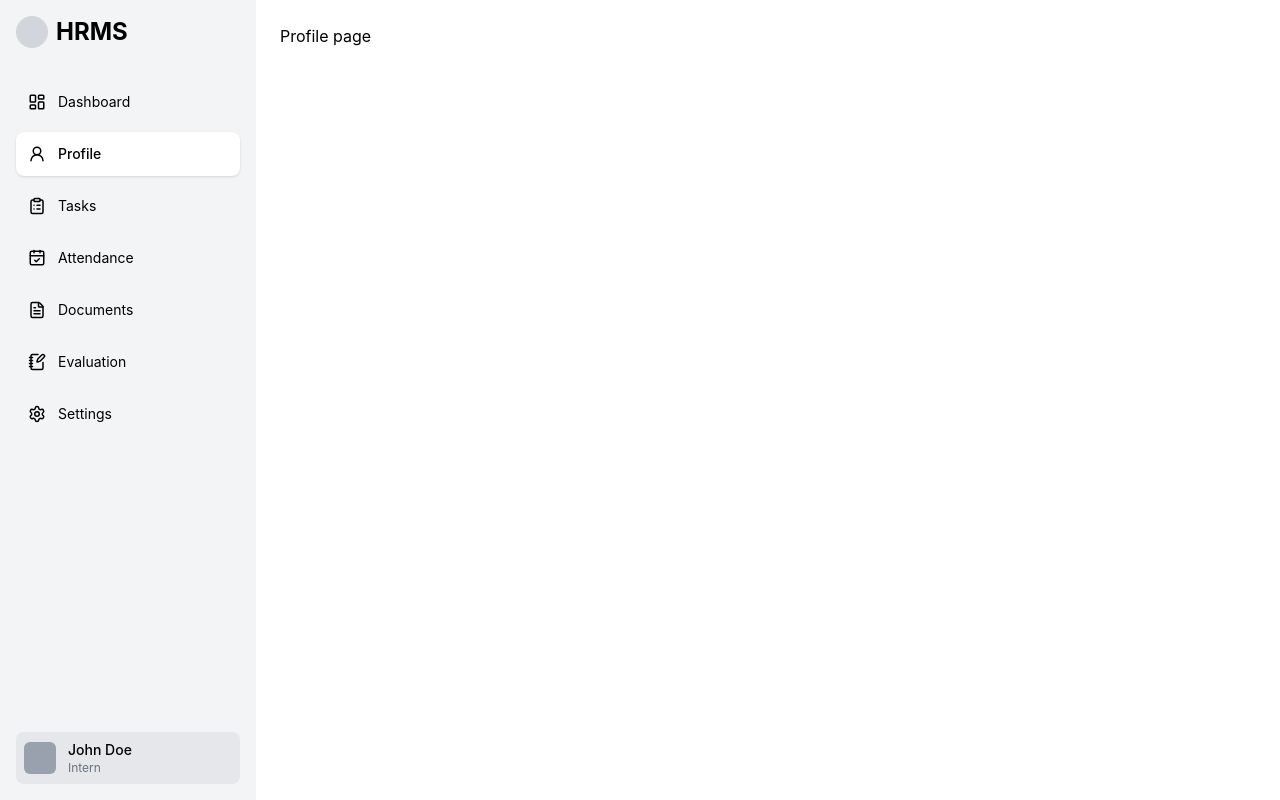
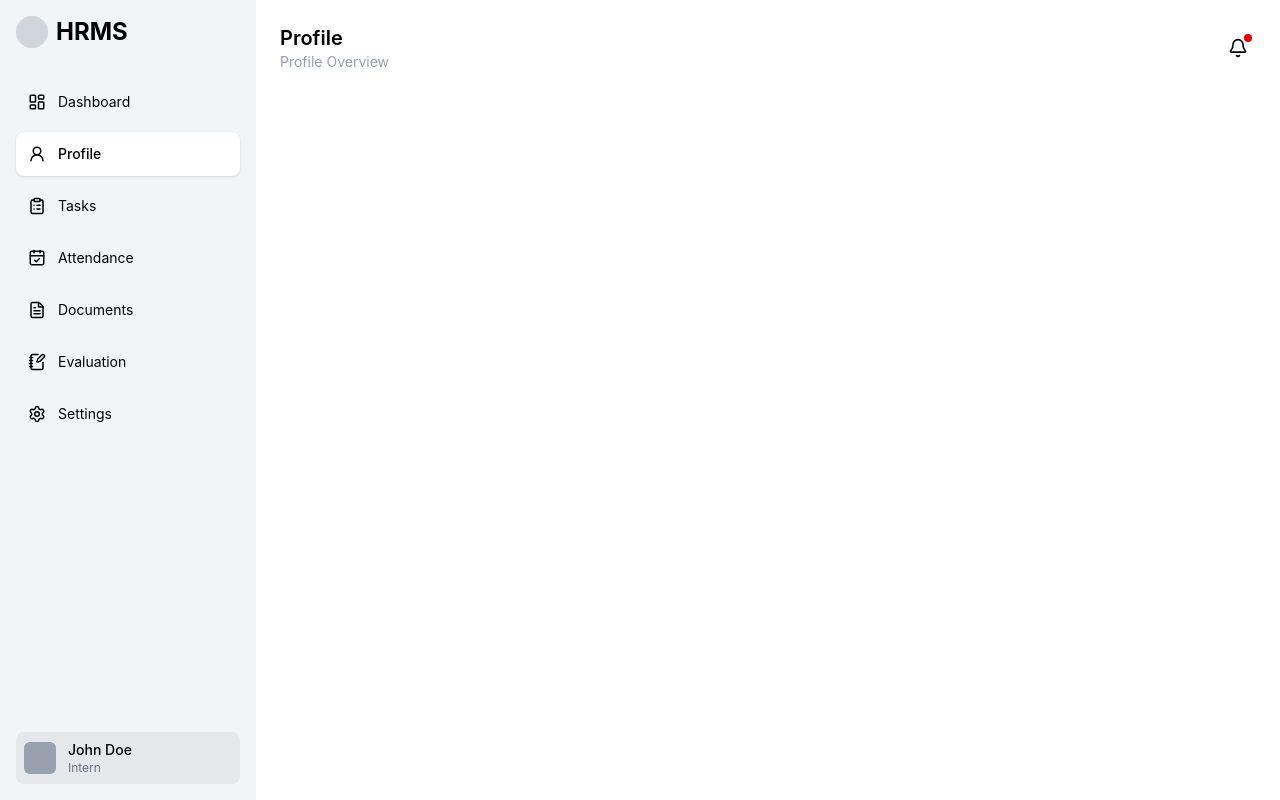
Before and after one commit to dev-St0ic/HR-Internship-Management-System, a React (Vite) app in the folder frontend-hrms/: page /intern/profile in a window 1280 px wide. Built offline with nearby package versions, Linux system fonts and the light colour scheme.

Commit message:
Features: Added a global header with notification button

```diff
--- /dev/null
+++ b/frontend-hrms/src/common/components/layout/Header.jsx
@@ -0,0 +1,16 @@
+import NotificationBell from "../ui/NotificationBell";
+
+export default function Header({ title, subtitle }) {
+  return (
+    <div className="flex items-center justify-between ">
+      {/* Left Part of Header */}
+      <div>
+        <h1 className="text-xl font-semibold">{title}</h1>
+        <p className="text-sm text-gray-400">{subtitle}</p>
+      </div>
+
+      {/* Right Part of Header */}
+      <NotificationBell />
+    </div>
+  );
+}
--- /dev/null
+++ b/frontend-hrms/src/common/components/ui/NotificationBell.jsx
@@ -0,0 +1,24 @@
+import { Bell } from "lucide-react";
+import { useNavigate } from "react-router-dom";
+
+export default function NotificationBell() {
+  const navigate = useNavigate();
+
+  {
+    /* Temporary Notification */
+  }
+  const hasNotifications = true;
+
+  return (
+    <button onClick={() => navigate("intern/notifications")}
+        className="relative p-2 rounded-full hover:bg-gray-200 transition"
+    >
+      <Bell size={20} />
+
+      {/* Notification Indicator */}
+      {hasNotifications && (
+        <span className="absolute top-1 right-1 block h-2 w-2 rounded-full bg-red-600"></span>
+      )}
+    </button>
+  );
+}
--- a/frontend-hrms/src/portals/interns/pages/Profile.jsx
+++ b/frontend-hrms/src/portals/interns/pages/Profile.jsx
@@ -1,3 +1,5 @@
+import Header from "../../../common/components/layout/Header";
+
 export default function Profile() {
-  return <h1>Profile page</h1>;
+  return <Header title="Profile" subtitle="Profile Overview" />;
 }
```
